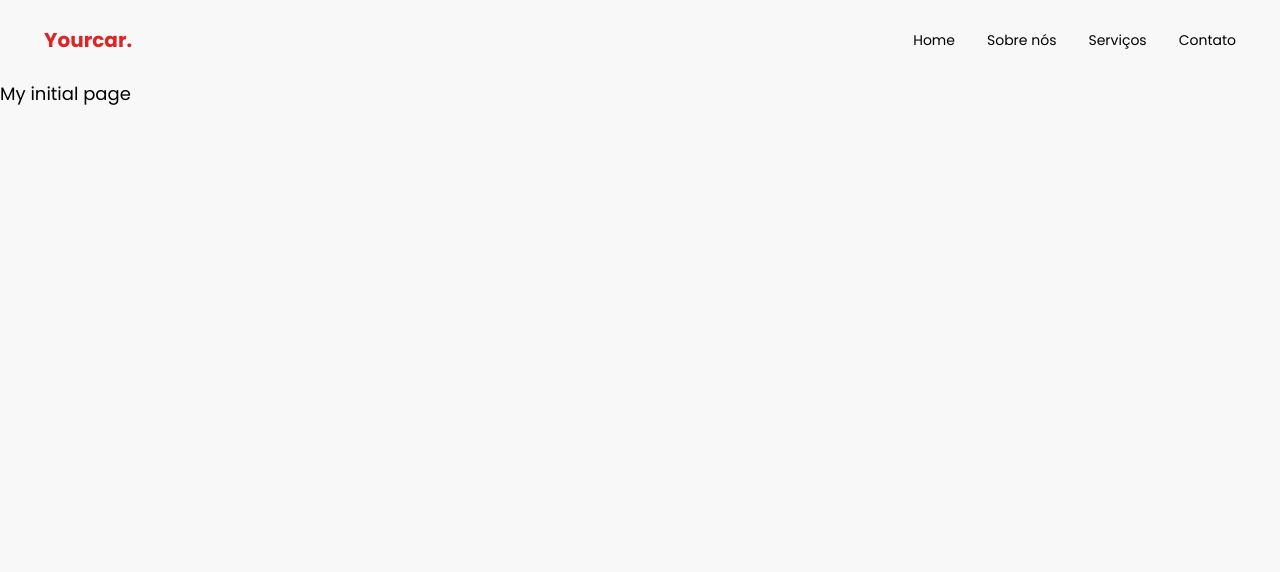
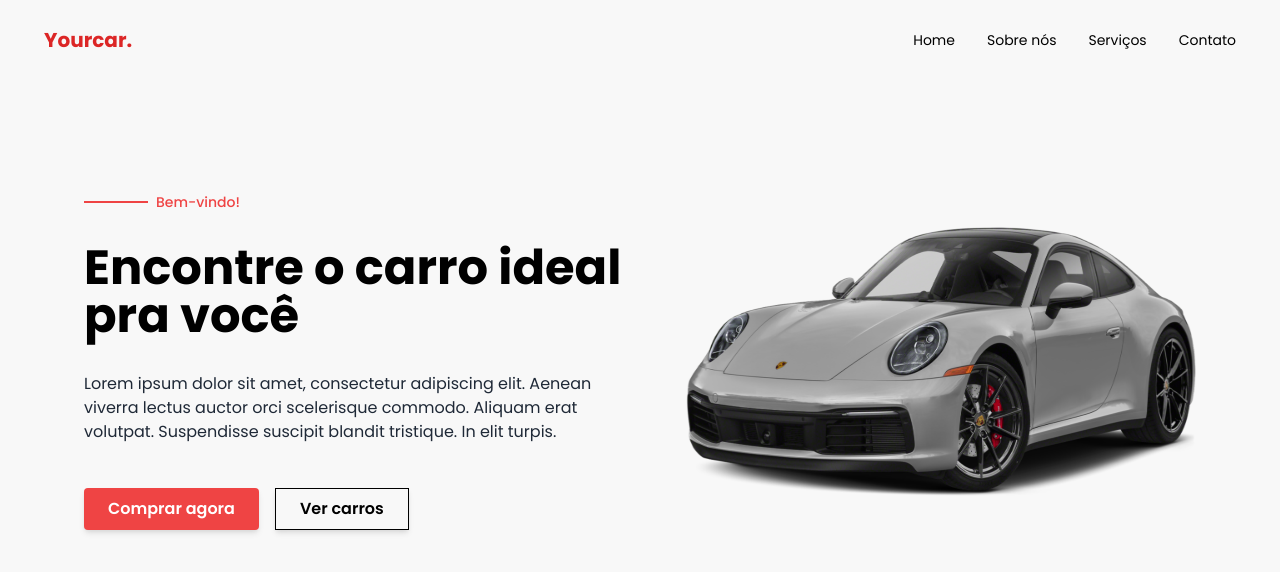
Before and after one commit to MateusOli21/yourcar-web, a Next.js app: page / in a window 1280 px wide. Shown: the top 572 px of the page. Built offline with nearby package versions, Linux system fonts and the light colour scheme.

Commit message:
add: hero section on home page.

```diff
--- /dev/null
+++ b/src/components/elements/buttons/OutlinedButton.tsx
@@ -0,0 +1,19 @@
+/* eslint react/button-has-type: "off" */
+import React from 'react';
+
+type IButtonProps = React.ButtonHTMLAttributes<HTMLButtonElement>;
+
+const OutlinedButton: React.FC<IButtonProps> = ({
+  children,
+
+  ...rest
+}) => (
+  <button
+    className="font-semibold border border-black py-2 px-6 shadow-md"
+    {...rest}
+  >
+    {children}
+  </button>
+);
+
+export default OutlinedButton;
--- /dev/null
+++ b/src/components/elements/buttons/PrimaryButton.tsx
@@ -0,0 +1,15 @@
+/* eslint react/button-has-type: "off" */
+import React from 'react';
+
+type IButtonProps = React.ButtonHTMLAttributes<HTMLButtonElement>;
+
+const PrimaryButton: React.FC<IButtonProps> = ({ children, ...rest }) => (
+  <button
+    className="bg-red-500 text-white font-semibold rounded py-2 px-6 shadow-md hover:bg-red-600 transition duration-300"
+    {...rest}
+  >
+    {children}
+  </button>
+);
+
+export default PrimaryButton;
--- /dev/null
+++ b/src/components/elements/buttons/index.ts
@@ -0,0 +1,4 @@
+import PrimaryButton from './PrimaryButton';
+import OutlinedButton from './OutlinedButton';
+
+export { PrimaryButton, OutlinedButton };
--- /dev/null
+++ b/src/components/modules/Hero/index.tsx
@@ -0,0 +1,35 @@
+import React from 'react';
+import Image from 'next/image';
+
+import carHero from '@assets/images/porche.png';
+import { PrimaryButton, OutlinedButton } from '@components/elements/buttons';
+
+const Hero: React.FC = () => (
+  <section className="w-full max-w-6xl flex flex-col md:flex-row justify-between mt-5 sm:mt-12 lg:mt-16 items-center px-5 pt-12">
+    <div className="flex flex-col max-w-xl mb-16 md:mb-0">
+      <div className="flex flex-row items-center gap-2">
+        <div className="w-16 h-0.5 bg-red-500" />
+        <h6 className="text-sm text-red-500 font-medium">Bem-vindo!</h6>
+      </div>
+
+      <h1 className="my-8 text-3xl sm:text-4xl  md:text-5xl font-bold leading-tight">
+        Encontre o carro ideal pra você
+      </h1>
+
+      <p className="max-w-xl md:max-w-md lg:max-w-lg text-gray-800">
+        Lorem ipsum dolor sit amet, consectetur adipiscing elit. Aenean viverra
+        lectus auctor orci scelerisque commodo. Aliquam erat volutpat.
+        Suspendisse suscipit blandit tristique. In elit turpis.
+      </p>
+
+      <div className="flex gap-4 mt-11">
+        <PrimaryButton>Comprar agora</PrimaryButton>
+        <OutlinedButton>Ver carros</OutlinedButton>
+      </div>
+    </div>
+
+    <Image src={carHero} width={510} height={270} quality={100} />
+  </section>
+);
+
+export default Hero;
--- a/src/pages/index.tsx
+++ b/src/pages/index.tsx
@@ -1,11 +1,20 @@
 import React from 'react';
+import Head from 'next/head';
 
 import BaseLayout from '@components/layout/BaseLayout';
+import Hero from '@components/modules/Hero';
 
 const Home: React.FC = () => (
-  <BaseLayout>
-    <h1 className="text-lg text-black">My initial page</h1>
-  </BaseLayout>
+  <>
+    <Head>
+      <title>Home</title>
+    </Head>
+    <BaseLayout>
+      <div className="flex flex-col items-center">
+        <Hero />
+      </div>
+    </BaseLayout>
+  </>
 );
 
 export default Home;
```
Also changed, not shown: tsconfig.json (+6 -1 lines).
